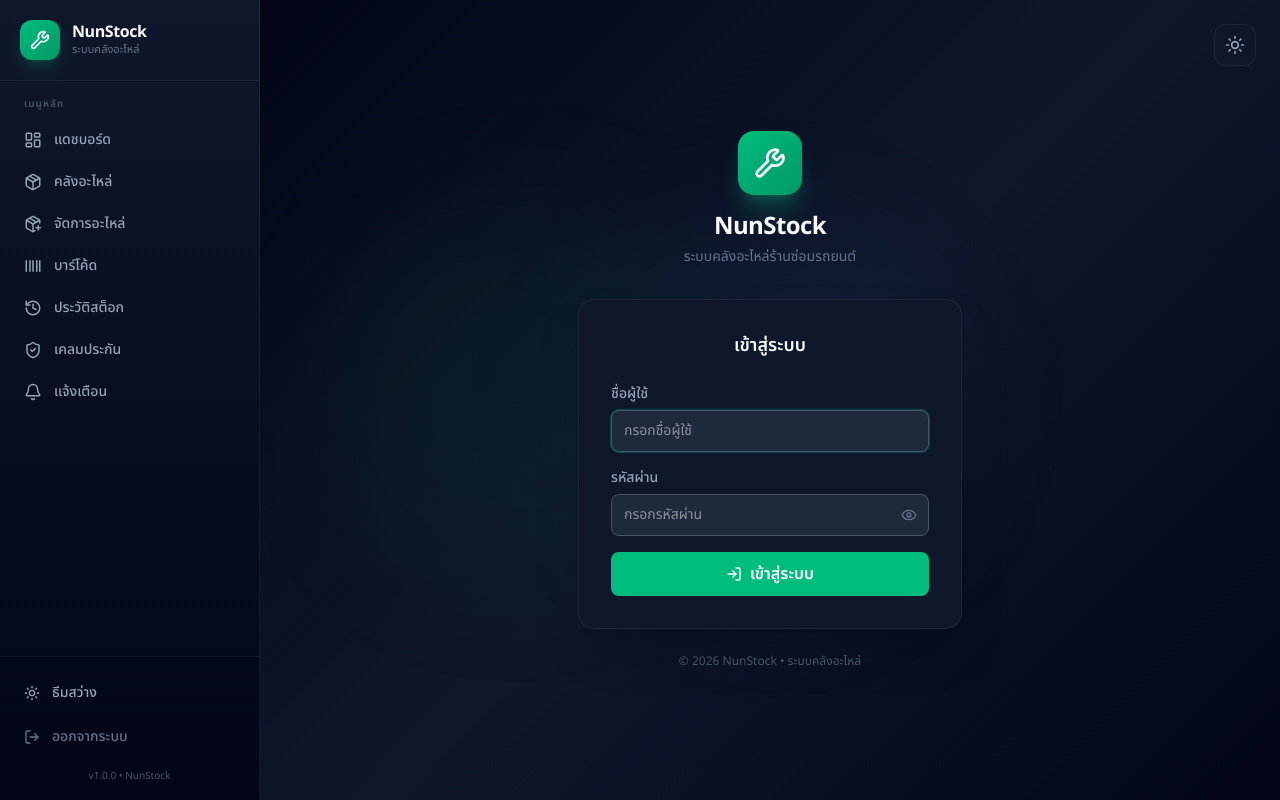
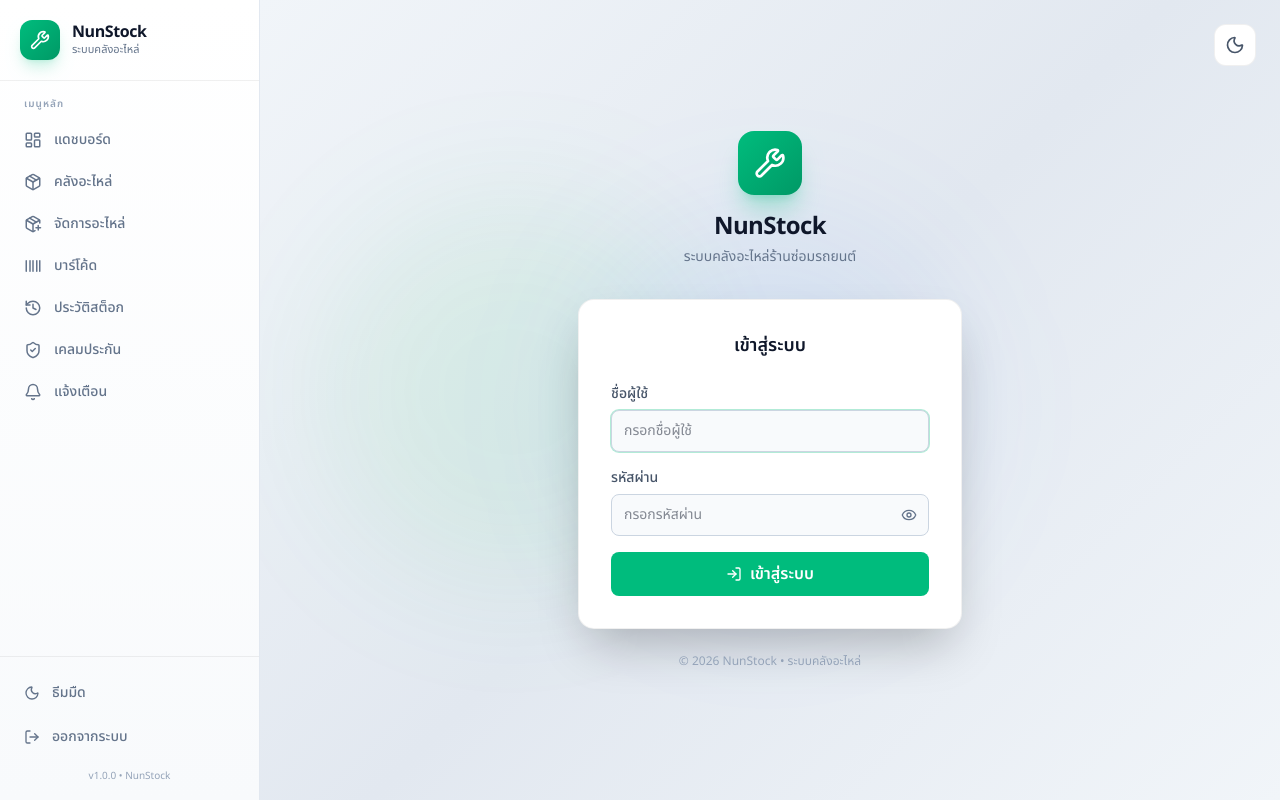
Before and after one commit to Continentalbinly/nunstock, a Next.js app in the folder frontend/: page /login in a window 1280 px wide. Built offline with nearby package versions, Linux system fonts and the light colour scheme.

Commit message:
feat: set default theme to light

```diff
--- a/frontend/components/ThemeProvider.tsx
+++ b/frontend/components/ThemeProvider.tsx
@@ -7,14 +7,14 @@ interface ThemeContextType {
     toggleTheme: () => void;
 }
 
-const ThemeContext = createContext<ThemeContextType>({ theme: "dark", toggleTheme: () => { } });
+const ThemeContext = createContext<ThemeContextType>({ theme: "light", toggleTheme: () => { } });
 
 export function useTheme() {
     return useContext(ThemeContext);
 }
 
 export function ThemeProvider({ children }: { children: ReactNode }) {
-    const [theme, setTheme] = useState<Theme>("dark");
+    const [theme, setTheme] = useState<Theme>("light");
     const [mounted, setMounted] = useState(false);
 
     useEffect(() => {
@@ -36,7 +36,7 @@ export function ThemeProvider({ children }: { children: ReactNode }) {
     // Prevent flash of wrong theme
     if (!mounted) {
         return (
-            <div data-theme="dark" style={{ visibility: "hidden" }}>
+            <div data-theme="light" style={{ visibility: "hidden" }}>
                 {children}
             </div>
         );
```
